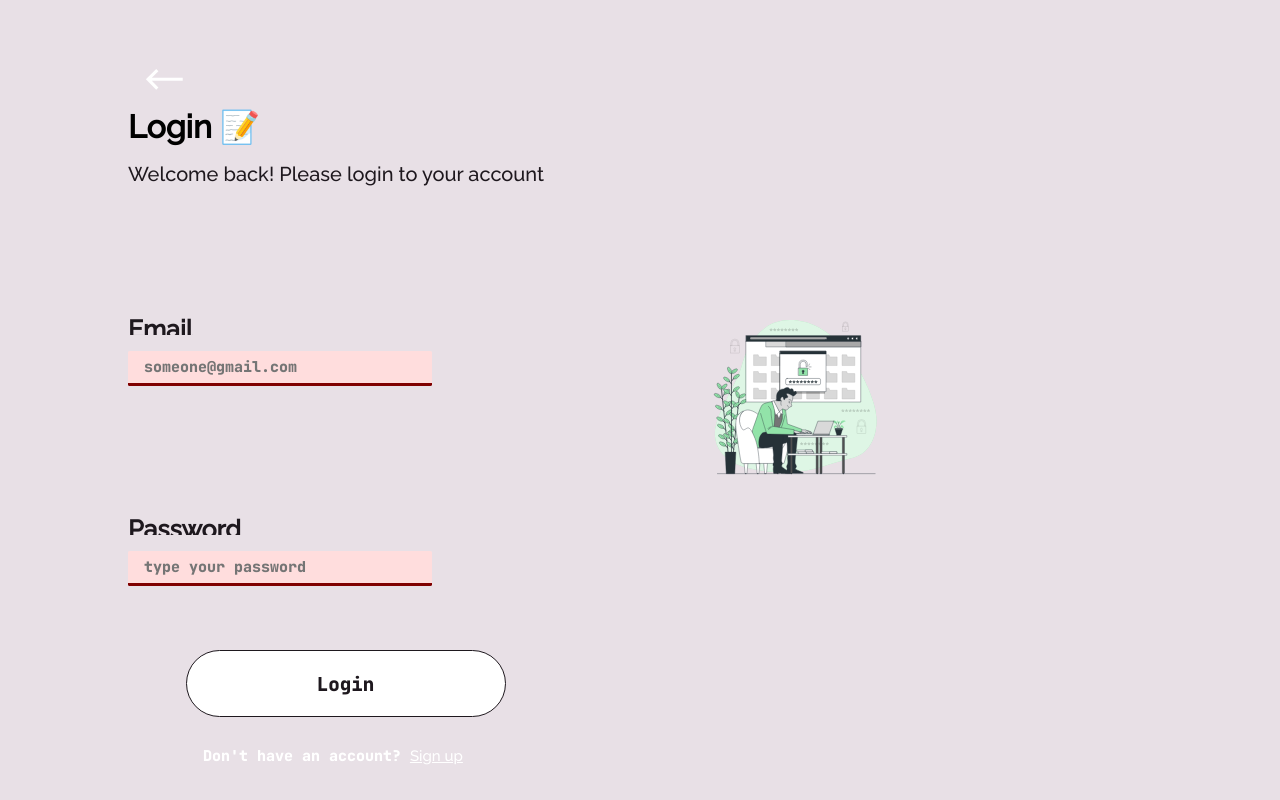
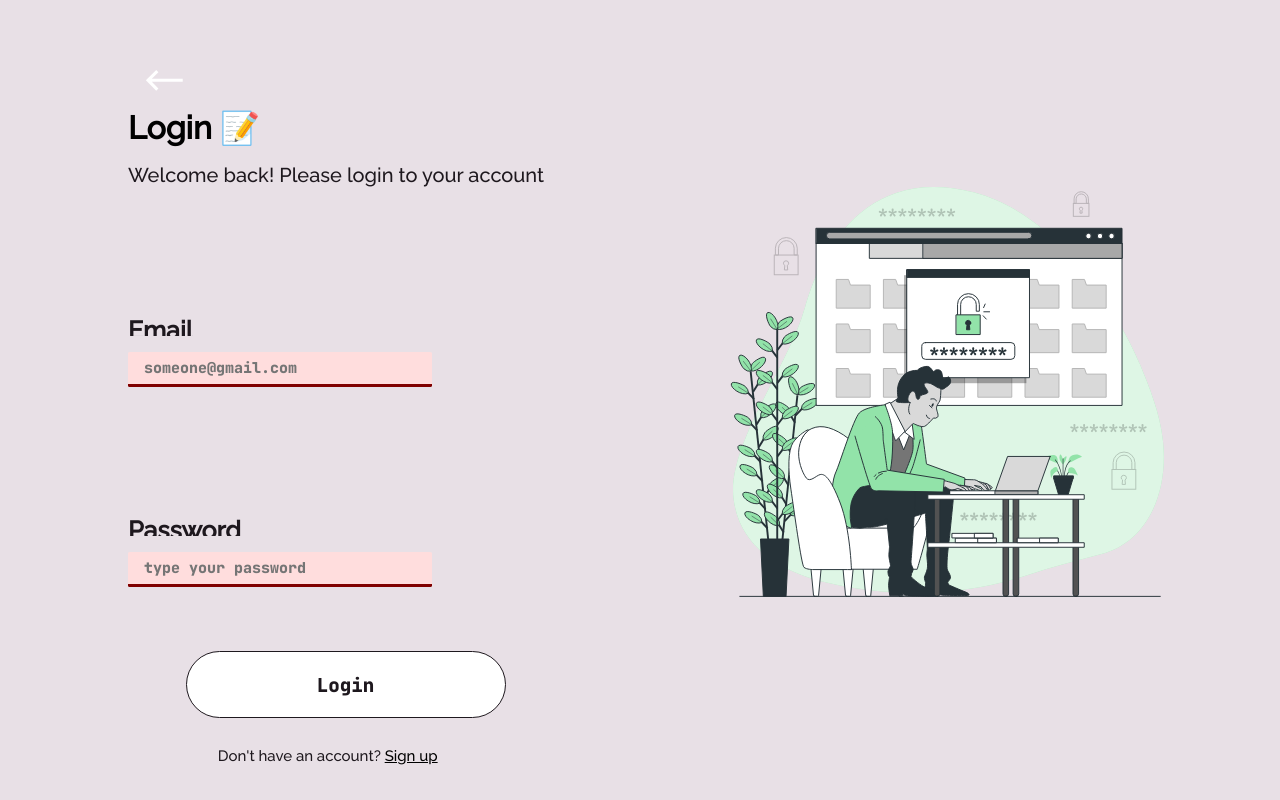
Before and after one commit to MysticalDawn/SWE363-Project, a React (Vite) app in the folder client/: page /login in a window 1280 px wide. Built offline with nearby package versions, Linux system fonts and the light colour scheme.

Commit message:
Modification in style for auth

```diff
--- a/client/src/styles/home.css
+++ b/client/src/styles/home.css
@@ -13,9 +13,7 @@
   height: 100%;
   padding: 4rem;
   margin-top: 15%;
-  align-self: center;
-  align-content: center;
-}
+  }
 
 .welcome-text {
   font-size: 3rem;
@@ -56,9 +54,8 @@
 .right-section {
   display: flex;
   flex-direction: column;
-  justify-content: center;
+  justify-content: start;
   align-items: center;
   width: 50%;
   height: 100%;
-  margin-top: 15%;
 }
--- a/client/src/styles/login.css
+++ b/client/src/styles/login.css
@@ -13,6 +13,8 @@
   flex-direction: column;
   justify-content: center;
   align-items: start;
+  align-self: center;
+
   width: 50%;
   height: 100%;
   margin-left: 10%;
@@ -113,32 +115,21 @@
 }
 
 .login-bottom-text {
-  margin-top: 1rem;
-  color: white;
+  color: rgb(30, 24, 30);
   font-size: 15px;
-  font-family: "JetBrains Mono", monospace;
   margin-top: 5%;
-  margin-left: 13%;
+  margin-left: 15.6%;
 }
 
-.login-bottom-text a {
-  color: white;
-  text-decoration: underline;
-}
 
-.login-bottom-text a:hover {
-  color: rgb(255, 255, 255);
-}
 
-.lost-img {
-  width: 60%;
-}
+
+
 
 .login-right-side {
   display: flex;
   justify-content: start;
   align-items: center;
   align-self: center;
-
   width: 50%;
 }
--- a/client/src/styles/signup.css
+++ b/client/src/styles/signup.css
@@ -141,19 +141,8 @@
 }
 
 .signup-bottom-text {
-  margin-top: 1rem;
-  color: white;
+  color:  rgb(30, 24, 30);
   font-size: 15px;
-  font-family: "JetBrains Mono", monospace;
   margin-top: 5%;
-  margin-left: 12%;
+  margin-left: 14%;
 }
-
-.signup-bottom-text a {
-  color: white;
-  text-decoration: underline;
-}
-
-.signup-bottom-text a:hover {
-  color: white;
-}
```
Also changed, not shown: client/src/img/Secure-login.svg.
